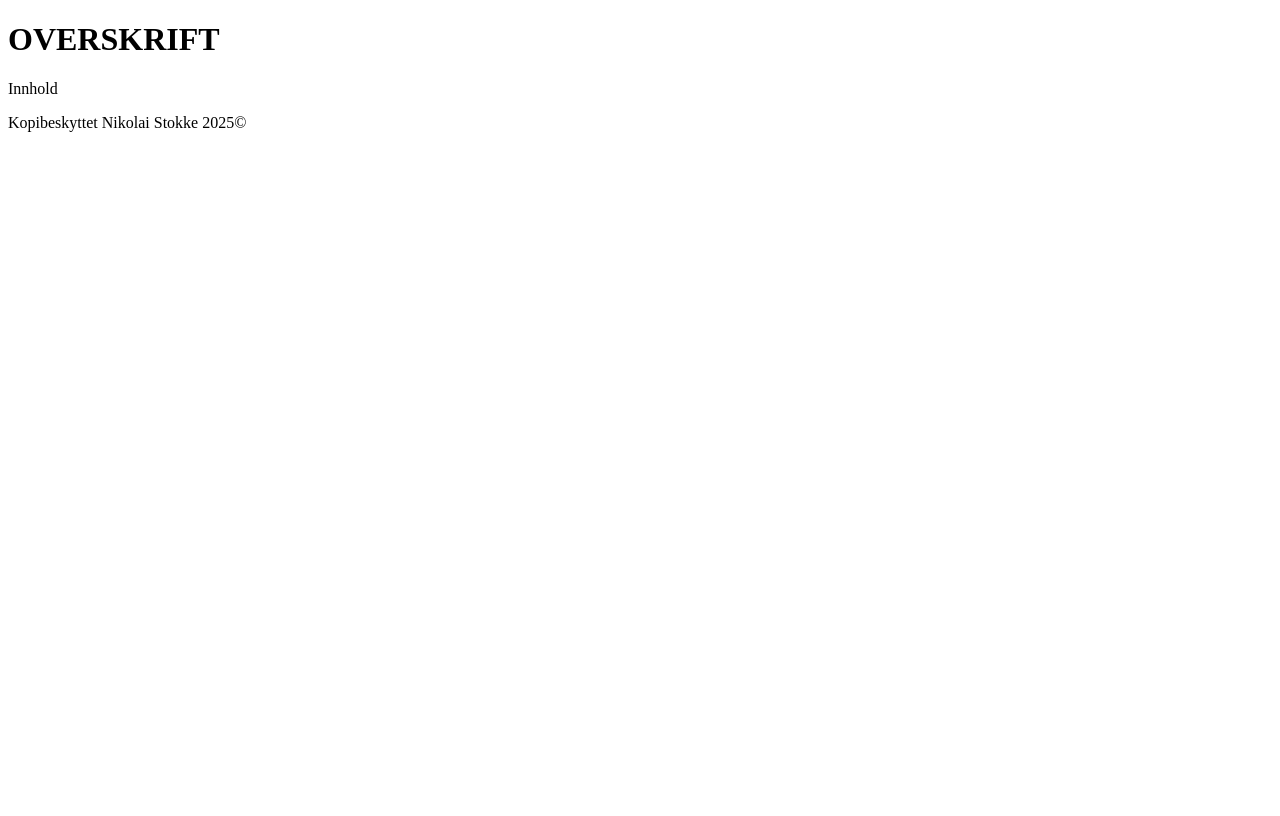
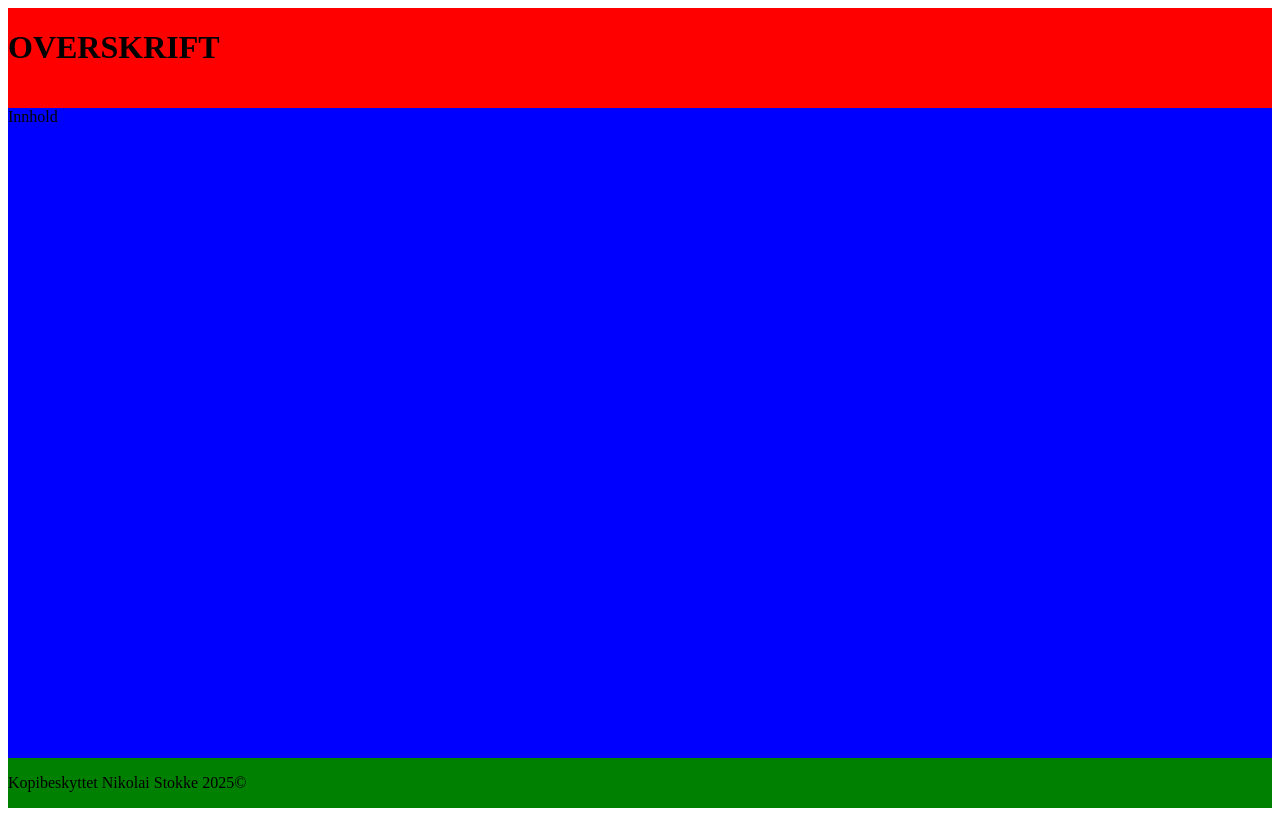
Before and after one commit to Nik0nor08/Nik0nor08.github.io, a plain HTML site: page index.html in a window 1280 px wide. Drawn offline with Linux system fonts and the light colour scheme.

Commit message:
La in farge til footer,main og header

```diff
--- a/Style.css
+++ b/Style.css
@@ -0,0 +1,20 @@
+
+
+
+body{
+    display: grid;
+    grid-template-rows: 100px auto 50px;
+    min-height: 100vh;
+}
+
+header{
+    background-color: red;
+}
+
+main{
+    background-color: blue;
+}
+
+footer{
+    background-color: green;
+}
--- a/index.html
+++ b/index.html
@@ -4,6 +4,7 @@
     <meta charset="UTF-8">
     <meta name="viewport" content="width=device-width, initial-scale=1.0">
     <title>Min fyre nettside</title>
+    <link rel="stylesheet" href="Style.css">
 </head>
 <body>
     <header><h1>OVERSKRIFT</h1></header>
```
